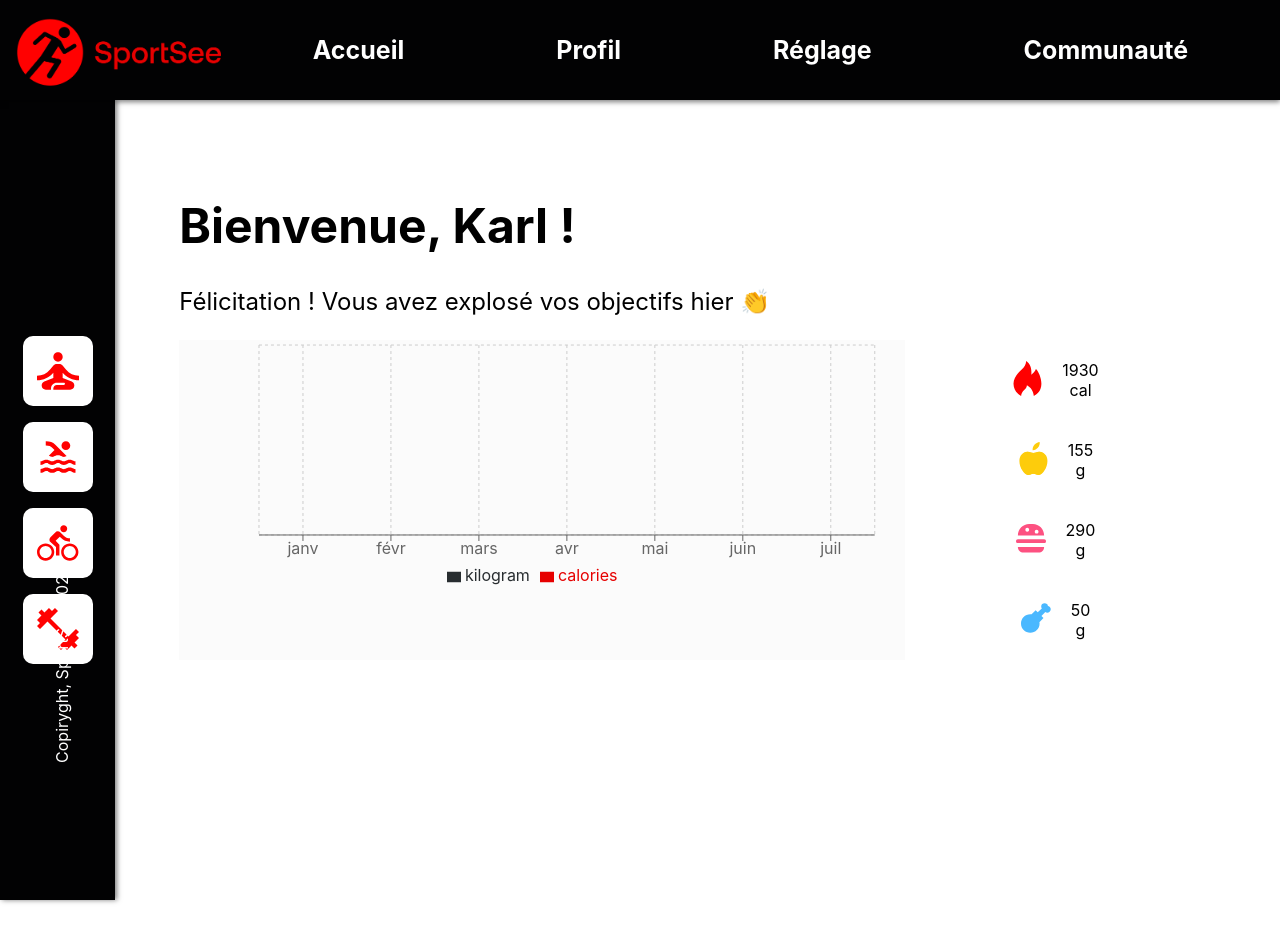
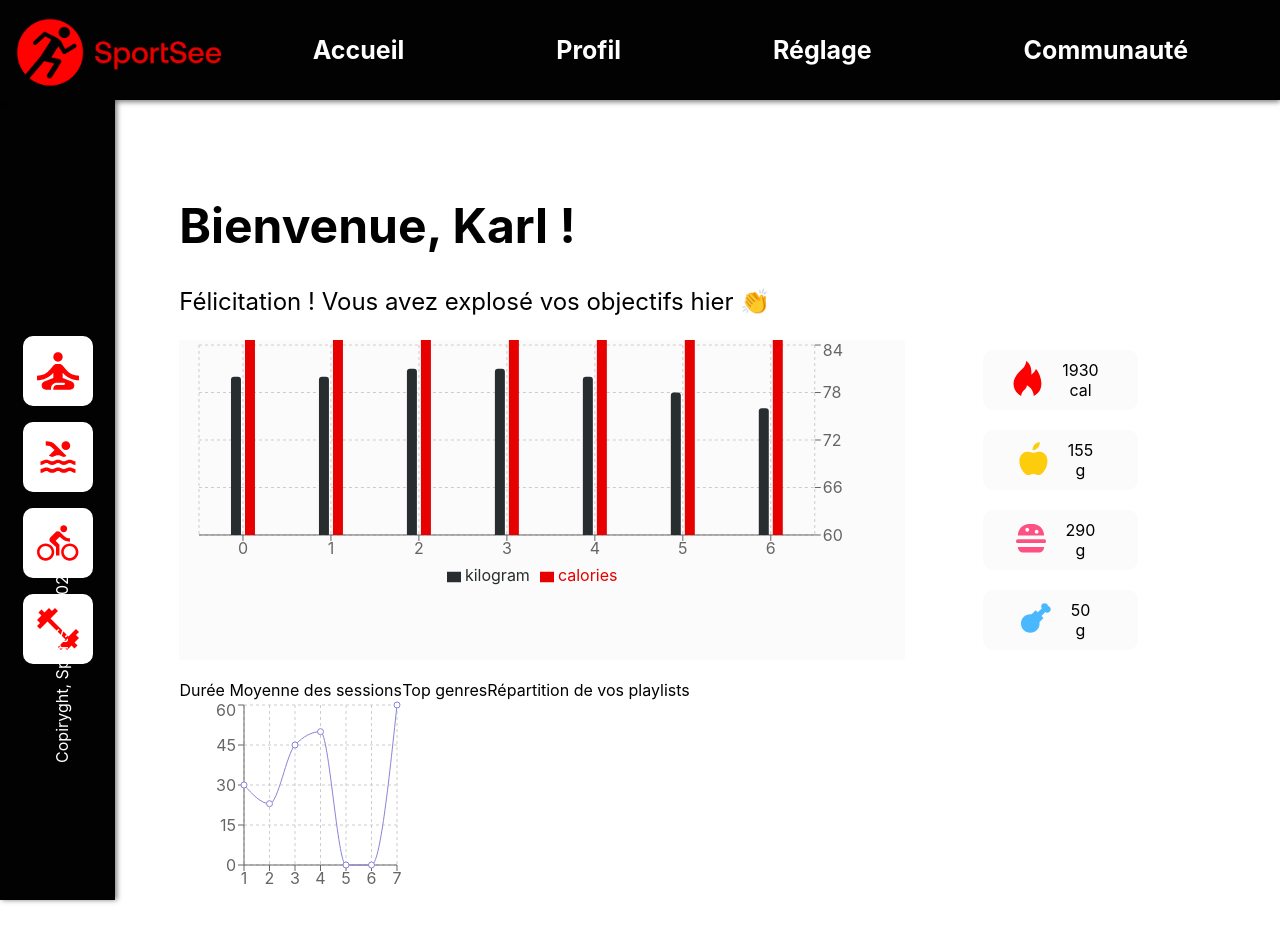
Before and after one commit to Chardema/p12, a React (Create React App) app: page /user/1 in a window 1280 px wide. Shown: the top 942 px of the page. Before the commit the page ends 920 px from the top, so only its background shows below. Built offline with nearby package versions, Linux system fonts and the light colour scheme.

Commit message:
Début camembert mais quelques soucis

```diff
--- a/src/components/Dashboard/Dashboard.js
+++ b/src/components/Dashboard/Dashboard.js
@@ -7,15 +7,14 @@ import caloriesIcon from './../../img/calorie.svg';
 import carbohydrate from './../../img/carbohydrate.svg';
 import lipid from './../../img/lipid.svg';
 import protein from './../../img/protein.svg';
-import {USER_AVERAGE_SESSIONS} from './../../api/data.js';
-import {USER_PERFORMANCE} from './../../api/data.js';
-import { BarChart,Bar, LineChart, Line, AreaChart, Area, XAxis, YAxis, CartesianGrid, Tooltip, Legend } from 'recharts';
 import Simplebarcharts from "../Simplebarcharts/Simplebarcharts";
+import RadarChart from "./../../components/RadarChart/RadarChart.js";
+import LineCharts from "./../../components/LineChart/LineChart.js";
+import SinglePieCharts from "./../../components/PieChart/PieChart.js";
 
 
 
 const Dashboard = () => {
-    const [user, setUser] = useState({});
     console.log(USER_ACTIVITY[0].sessions); // Affiche les données de l'utilisateur
 
 
@@ -40,48 +39,10 @@ const Dashboard = () => {
                 </div>
             </div>
             <div className={styles.dashboard__secondcontainer}>
-                <div className={styles.dashboard__allgraph}>
-            <div className={styles.dashboard__secondgraph}>
-                <AreaChart>
-                    <text x={500 / 2} y={20} fill="black" textAnchor="middle" dominantBaseline="central">
-                        <tspan fontSize="14">Zone de l'area chart</tspan>
-                    </text>
-                    <CartesianGrid strokeDasharray="3 3" horizontal={true} vertical={false}/>
-                    <XAxis axisLine={false}/>
-                    <YAxis dataKey="caloriesBurned" orientation={"right"} domain={[60,"auto"]} axisLine={false}/>
-                    <Tooltip />
-                    <Legend verticalAlign="top" iconType={"circle"}/>
-                    <Area dataKey="caloriesBurned" fill="#8884d8" stroke="#8884d8" />
-                </AreaChart>
-            </div>
-                <div className={styles.dashboard__thirdgraph}>
-                    <AreaChart>
-                        <text x={500 / 2} y={20} fill="black" textAnchor="middle" dominantBaseline="central">
-                            <tspan fontSize="14">Zone de l'area chart</tspan>
-                        </text>
-                        <CartesianGrid strokeDasharray="3 3" horizontal={true} vertical={false}/>
-                        <XAxis axisLine={false}/>
-                        <YAxis dataKey="caloriesBurned" orientation={"right"} domain={[60,"auto"]} axisLine={false}/>
-                        <Tooltip />
-                        <Legend verticalAlign="top" iconType={"circle"}/>
-                        <Area dataKey="caloriesBurned" fill="#8884d8" stroke="#8884d8" />
-                    </AreaChart>
-                </div>
-                <div className={styles.dashboard__lastgraph}>
-                    <AreaChart
->
-                        <text x={500 / 2} y={20} fill="black" textAnchor="middle" dominantBaseline="central">
-                            <tspan fontSize="14">Zone de l'area chart</tspan>
-                        </text>
-                        <CartesianGrid strokeDasharray="3 3" horizontal={true} vertical={false}/>
-                        <XAxis axisLine={false}/>
-                        <YAxis dataKey="caloriesBurned" orientation={"right"} domain={[60,"auto"]} axisLine={false}/>
-                        <Tooltip />
-                        <Legend verticalAlign="top" iconType={"circle"}/>
-                        <Area dataKey="caloriesBurned" fill="#8884d8" stroke="#8884d8" />
-                    </AreaChart>
-                </div>
-                </div>
+                <LineCharts />
+                <RadarChart />
+                <SinglePieCharts />
+
             </div>
         </div>
     );
--- a/src/components/Dashboard/Dashboard.module.scss
+++ b/src/components/Dashboard/Dashboard.module.scss
@@ -36,17 +36,7 @@
   &__secondcontainer {
     margin-top: 20px;
     width: 70%;
-    .dashboard__allgraph {
-      width: 70%;
-      margin: 0 auto; /* Pour centrer le conteneur */
-      display: flex; /* Pour que les trois graphiques occupent la même taille */
-      justify-content: space-between; /* Pour ajouter de l'espace entre les graphiques */
-    }
+    display: flex;
 
-    .dashboard__secondgraph,
-    .dashboard__thirdgraph,
-    .dashboard__lastgraph {
-      flex: 1; /* Pour que les trois graphiques occupent la même taille */
-    }
   }
 }
--- /dev/null
+++ b/src/components/LineChart/LineChart.js
@@ -0,0 +1,23 @@
+import React from 'react';
+import { LineChart, Line, XAxis, YAxis, CartesianGrid, Tooltip, Legend, ResponsiveContainer } from 'recharts';
+import styles from './LineChart.module.scss';
+import {USER_AVERAGE_SESSIONS} from './../../api/data.js';
+
+const LineCharts = () => {
+    return (
+        <div className={styles["line-chart-container"]}>
+            <div className={styles["chart-title"]}>Durée Moyenne des sessions</div>
+            <ResponsiveContainer width="100%" height={200}>
+                <LineChart data={USER_AVERAGE_SESSIONS[0].sessions}>
+                    <CartesianGrid strokeDasharray="3 3" />
+                    <XAxis dataKey="day" />
+                    <YAxis />
+                    <Tooltip />
+                    <Line type="monotone" dataKey="sessionLength" stroke="#8884d8" activeDot={{ r: 8 }} />
+                </LineChart>
+            </ResponsiveContainer>
+        </div>
+    );
+};
+
+export default LineCharts;
--- a/src/components/NutritionData/NutritionData.module.scss
+++ b/src/components/NutritionData/NutritionData.module.scss
@@ -1,4 +1,5 @@
 .data {
+  background-color: #FBFBFB!important;
   display: flex;
   align-items: center;
   justify-content: center;
--- /dev/null
+++ b/src/components/PieChart/PieChart.js
@@ -0,0 +1,28 @@
+import React from 'react';
+import { Pie, Cell, Legend, ResponsiveContainer } from 'recharts';
+import styles from './PieChart.module.scss';
+
+
+
+const SinglePieCharts = () => {
+
+    const data = [
+        { name: 'Pop', value: 27 },
+        { name: 'Rock', value: 25 },
+        { name: 'Hip Hop', value: 20 },
+        { name: 'Rap', value: 18 },
+        { name: 'Autres', value: 10 },
+    ];
+
+    const COLORS = ['#6c5dd3', '#ffbb3b', '#ff7043', '#ff5252', '#ced4da'];
+    return (
+        <div className={styles['pie-chart-container']}>
+            <div className={styles['chart-title']}>Répartition de vos playlists</div>
+            <div className={styles.chart}>
+
+            </div>
+        </div>
+    );
+}
+
+export default SinglePieCharts;
--- /dev/null
+++ b/src/components/RadarChart/RadarChart.js
@@ -0,0 +1,15 @@
+import React from 'react';
+import styles from './RadarChart.module.scss';
+
+const RadarChart = () => {
+    return (
+        <div className="radar-chart-container">
+            <div className="chart-title">Top genres</div>
+            <div className="chart">
+                {/* ici va le code pour dessiner le graphique en radar */}
+            </div>
+        </div>
+    );
+};
+
+export default RadarChart;
--- a/src/components/Simplebarcharts/Simplebarcharts.js
+++ b/src/components/Simplebarcharts/Simplebarcharts.js
@@ -8,22 +8,13 @@ import {
     Legend,
     ResponsiveContainer,
 } from "recharts";
-
-const data = [
-    { name: "janv", kg: 50, kcal: 3000 },
-    { name: "févr", kg: 52, kcal: 2800 },
-    { name: "mars", kg: 49, kcal: 3200 },
-    { name: "avr", kg: 51, kcal: 2900 },
-    { name: "mai", kg: 48, kcal: 3400 },
-    { name: "juin", kg: 50, kcal: 3100 },
-    { name: "juil", kg: 51, kcal: 3000 },
-];
+import {USER_ACTIVITY, USER_MAIN_DATA} from './../../api/data.js';
 
 const SimpleBarChart = () => {
     return (
         <ResponsiveContainer width="100%" height={250}>
             <BarChart
-                data={data}
+                data={USER_ACTIVITY[0].sessions}
                 margin={{
                     top: 5,
                     right: 30,
@@ -32,8 +23,8 @@ const SimpleBarChart = () => {
                 }}
             >
                 <CartesianGrid strokeDasharray="3 3" />
-                <XAxis dataKey="name" />
-                <YAxis />
+                <XAxis />
+                <YAxis dataKey="kilogram" orientation={"right"} domain={[60, "auto"]} axisLine={false} />
                 <Legend />
                 <Bar dataKey="kilogram" fill="#282D30" radius={[3, 3, 0, 0]} barSize={10} />
                 <Bar dataKey="calories" fill="#E60000" radius={[3, 3, 0, 0]} barSize={10} />
```
Also changed, not shown: src/components/LineChart/LineChart.module.scss (added), src/components/PieChart/PieChart.module.scss (added), src/components/RadarChart/RadarChart.module.scss (added).
